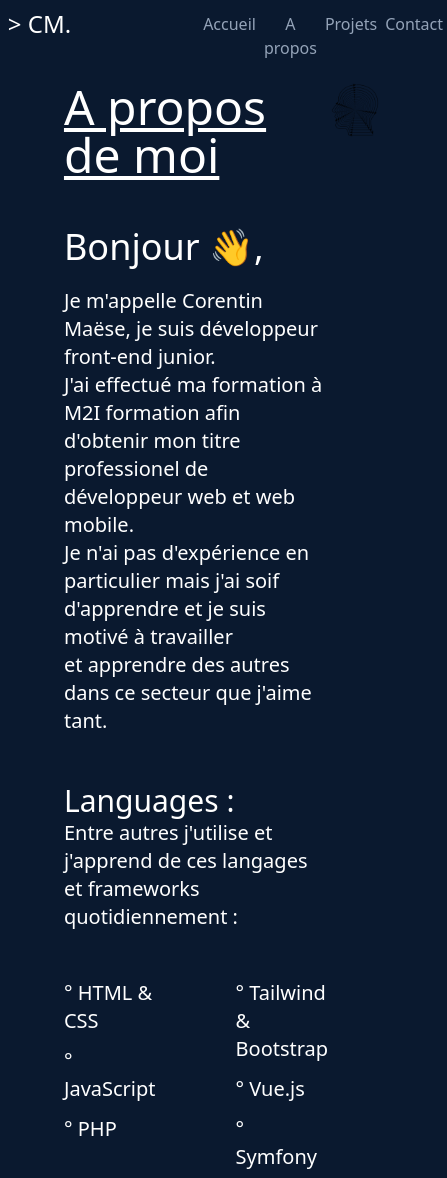
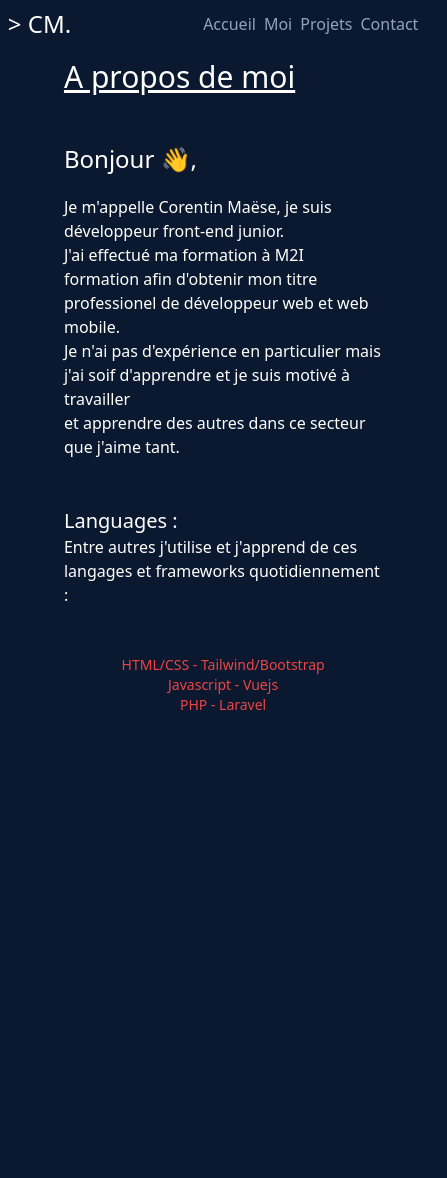
Before and after one commit to Heafold/PersonalWebsite, a Vue app: page /about in a window 390 px wide. Shown: the whole page, 447 px wide, since content can reach past the window. After the commit the page ends 844 px from the top, so only its background shows below. Built offline with nearby package versions, Linux system fonts and the light colour scheme.

Commit message:
debut-responsive

```diff
--- a/src/components/XAbout.vue
+++ b/src/components/XAbout.vue
@@ -1,10 +1,10 @@
 <template>
   <div>
     <XHeader></XHeader>
-    <div class="flex ml-[15%] mt-[5%] text-white text-xl">
+    <div class="flex ml-[15%] mt-[5%] text-white lg:text-xl">
       <div>
-        <h1 class="mb-12 text-5xl underline">A propos de moi</h1>
-        <p class="text-4xl mb-5">Bonjour 👋,</p>
+        <h1 class="mb-12 text-3xl lg:text-5xl underline">A propos de moi</h1>
+        <p class="text-2xl lg:text-4xl mb-5">Bonjour 👋,</p>
         <p>
           Je m'appelle Corentin Maëse, je suis développeur front-end junior.
         </p>
@@ -17,26 +17,16 @@
           je suis motivé à travailler
         </p>
         <p>et apprendre des autres dans ce secteur que j'aime tant.</p>
-        <h2 class="mt-12 text-3xl">Languages :</h2>
+        <h2 class="mt-12 text-xl lg:text-3xl">Languages :</h2>
         <p class="mb-12">Entre autres j'utilise et j'apprend de ces langages et frameworks quotidiennement :</p>
-        <div class="flex">
-          <div class="mr-20">
-            <ul>
-              <li class="mb-3">° HTML & CSS</li>
-              <li class="mb-3">° JavaScript</li>
-              <li>° PHP</li>
-            </ul>
-          </div>
-          <div>
-            <ul>
-              <li class="mb-3"> ° Tailwind & Bootstrap</li>
-              <li class="mb-3">° Vue.js</li>
-              <li>° Symfony</li>
-            </ul>
-          </div>
+        <div class="text-sm lg:text-xl text-red-500 text-center">
+            <p>HTML/CSS - Tailwind/Bootstrap</p>
+            <p>Javascript - Vuejs</p>
+            <p>PHP - Laravel</p>
+
         </div>
       </div>
-      <div >
+      <div class="hidden lg:block" >
           <img src="../assets/visage.png" >
       </div>
     </div>
--- a/src/components/XHeader.vue
+++ b/src/components/XHeader.vue
@@ -4,7 +4,7 @@
         <h1 class="text-2xl text-white cursor-pointer">> CM.</h1>
         <div class="flex ml-32 justify-around w-3/12">
             <h2 class="text-slate-400 hover:text-slate-200 cursor-pointer hover:bg-slate-800 w-20 text-center p-1 rounded "><router-link to="/">Accueil</router-link></h2>
-            <h2 class="text-slate-400 hover:text-slate-200 cursor-pointer hover:bg-slate-800 w-20 text-center p-1 rounded"><router-link to="/about">A propos</router-link></h2>
+            <h2 class="text-slate-400 hover:text-slate-200 cursor-pointer hover:bg-slate-800 w-20 text-center p-1 rounded"><router-link to="/about">Moi</router-link></h2>
             <h2 class="text-slate-400 hover:text-slate-200 cursor-pointer hover:bg-slate-800 w-20 text-center p-1 rounded "><router-link to="/project">Projets</router-link></h2>
             <h2 class="text-slate-400 hover:text-slate-200 cursor-pointer hover:bg-slate-800 w-20 text-center p-1 rounded">Contact</h2>
         </div>
--- a/src/components/XHome.vue
+++ b/src/components/XHome.vue
@@ -1,14 +1,14 @@
 <template>
 <div>
     <XHeader></XHeader>
-    <div class="flex">
+    <div class="lg:flex sm:inline-block">
       <div class="flex mt-[5%] ml-[20%]">
             <div class="memoji w-40 h-40 bg-slate-700  shadow rounded-full"></div>
         </div>
 
     <div class="text-white mt-[8%] ml-[5%]">
         <div>
-            <h3 class="text-5xl">Bonjour 👋,</h3>
+            <h3 class="lg:text-5xl">Bonjour 👋,</h3>
              <h3 class="text-5xl">Je suis Corentin Maëse.</h3>
         </div>
 
@@ -26,7 +26,7 @@
         </div>
 
     </div>
-    <div>
+    <div class="hidden lg:block">
         <img src="../assets/monitor.png" >
     </div>
     </div>
--- a/src/components/XProject.vue
+++ b/src/components/XProject.vue
@@ -2,7 +2,17 @@
 
     <div>
         <XHeader></XHeader>
-        <p class="text-white text-5xl text-center mt-[10%]">A INTEGRER MDRRR</p>
+        <div class="mt-20">
+            <h1 class=" text-center text-white text-4xl underline">Projets récents</h1>
+            <div class="flex">
+                <div class="bg-white w-80 h-48 mt-10 ml-[30%]">
+
+                </div>
+                <div class="ml-12 mt-12 ">
+                    <h2 class="text-white text-3xl underline ">NOM PROJET</h2>
+                </div>
+            </div>
+        </div>
     </div>
 
 </template>
```
